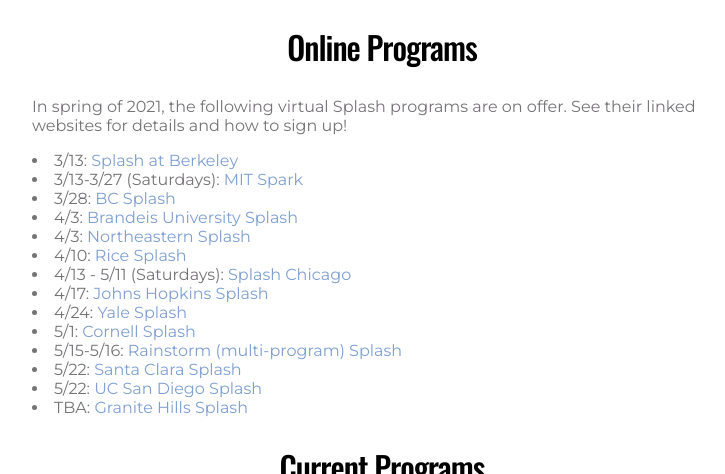
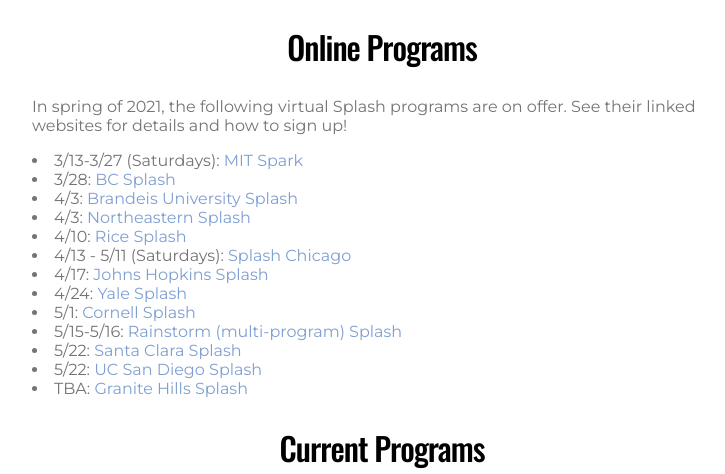
Before and after one commit to learning-unlimited/learning-unlimited.github.io, a Jekyll site: the page built from _current-programs/index.html, in a window 1280 px wide and 900 px high, scrolled down 620 px, cut to the strip 109-583 px from the top of the window. Shown: the whole strip, without its empty margins (250-975 px from the left). Built offline with Jekyll 4.4.1, drawn with Linux system fonts in a browser that asks for light colours; nearby versions of some CDN libraries.

Commit message:
Update current programs

```diff
--- a/_current-programs/index.html
+++ b/_current-programs/index.html
@@ -165,7 +165,6 @@
        <h2>Online Programs</h2>
 
 <div><p>In spring of 2021, the following virtual Splash programs are on offer. See their linked websites for details and how to sign up!<p>
-  <li>3/13: <a href="https://berkeley.learningu.org/">Splash at Berkeley</a></li>
   <li>3/13-3/27 (Saturdays): <a href="https://esp.mit.edu/">MIT Spark</a></li>
   <li>3/28: <a href="https://bcsplash.learningu.org/">BC Splash</a></li>
   <li>4/3: <a href="https://brandeis.learningu.org/">Brandeis University Splash </a></li>
```
